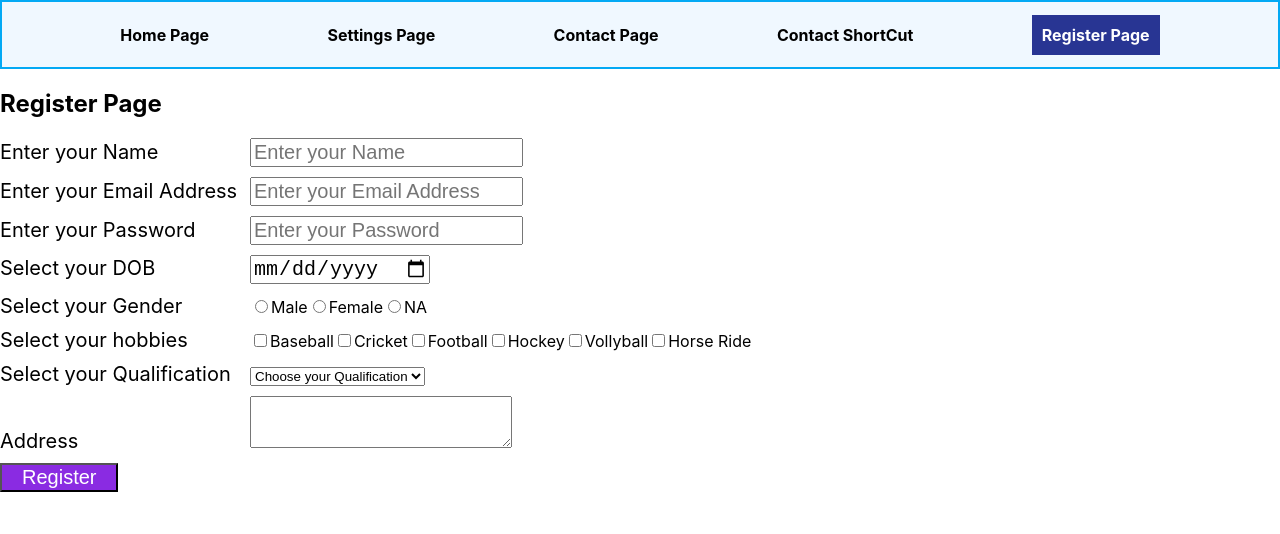
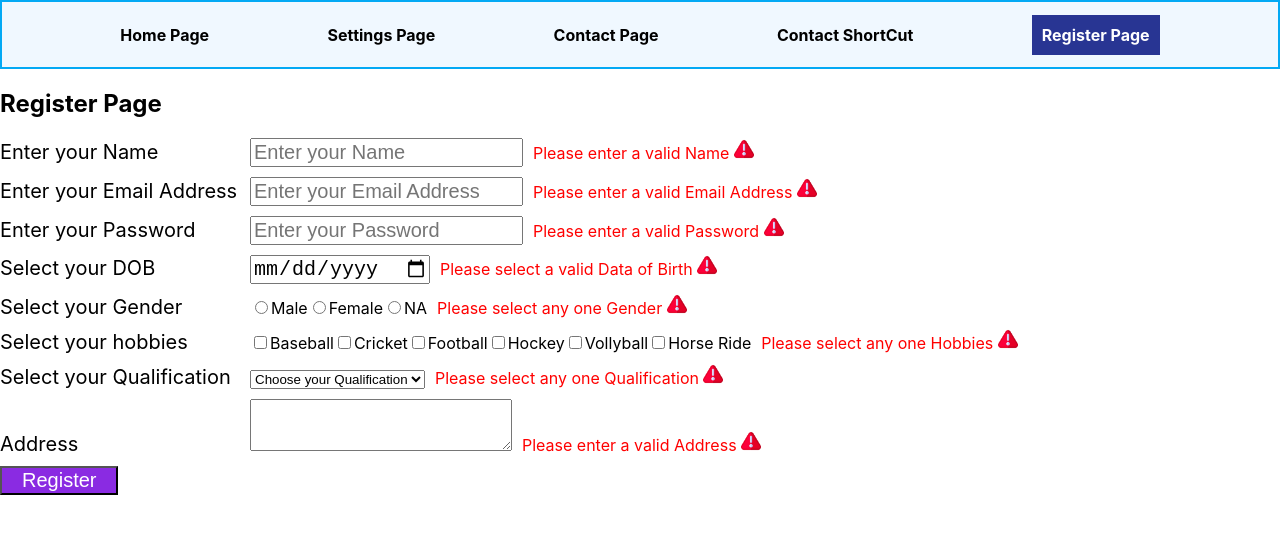
Before and after one commit to karthickvkumar/FullStack, a React (Create React App) app in the folder online-shopping/: page /register in a window 1280 px wide. Both pictures are taken after a click on the button "Register". Shown: the top 534 px of the page. Built offline with nearby package versions, Linux system fonts and the light colour scheme.

Commit message:
commit message

```diff
--- a/online-shopping/src/css/style.css
+++ b/online-shopping/src/css/style.css
@@ -45,3 +45,8 @@
 .eye-icon{
     cursor: pointer;
 }
+
+.error-message{
+    color: red;
+    margin-left: 10px;
+}
--- a/online-shopping/src/pages/register.js
+++ b/online-shopping/src/pages/register.js
@@ -12,6 +12,17 @@ const RegisterPage = () => {
         hobbies: [],
         qualification: "",
         address: ""
+    });
+
+    const [error, updateError] = useState({
+        name : false,
+        email : false,
+        password : false,
+        dateOfBirth : false,
+        gender: false,
+        hobbies: false,
+        qualification: false,
+        address: false
     });
 
     const copyInputField = (event) => {
@@ -33,7 +44,18 @@ const RegisterPage = () => {
     }
 
     const registerAction = () => {
-        console.log(registerForm)
+        console.log(registerForm);
+
+        updateError({
+            name : registerForm.name === "" ? true : false,
+            email : registerForm.email === "" ? true : false,
+            password : registerForm.password === "" ? true : false,
+            dateOfBirth : registerForm.dateOfBirth === "" ? true : false,
+            gender: registerForm.gender === "" ? true : false,
+            hobbies: registerForm.hobbies.length === 0 ? true : false,
+            qualification: registerForm.qualification === "" ? true : false,
+            address: registerForm.address === "" ? true : false,
+        })
     }
 
     return(
@@ -43,24 +65,34 @@ const RegisterPage = () => {
             <div className="contact-space">
                 <label className="contact-label">Enter your Name</label>
                 <input id="name" className="contact-textfield" type="text" placeholder="Enter your Name" onChange={copyInputField} />
+
+                { error.name && <span className="error-message">Please enter a valid Name <img src={require("../images/warning.png")} width="20"/> </span>}
             </div>
             <div className="contact-space">
                 <label className="contact-label">Enter your Email Address</label>
                 <input id="email" className="contact-textfield" type="text" placeholder="Enter your Email Address" onChange={copyInputField}/>
+
+                { error.email && <span className="error-message">Please enter a valid Email Address <img src={require("../images/warning.png")} width="20"/> </span>}
             </div>
             <div className="contact-space">
                 <label className="contact-label">Enter your Password</label>
                 <input id="password" className="contact-textfield" type="password" placeholder="Enter your Password"  onChange={copyInputField}/>
+
+                { error.password && <span className="error-message">Please enter a valid Password <img src={require("../images/warning.png")} width="20"/> </span>}
             </div>
             <div className="contact-space">
                 <label className="contact-label">Select your DOB</label>
                 <input id="dateOfBirth" className="contact-textfield" type="date"  onChange={copyInputField}/>
+
+                { error.dateOfBirth && <span className="error-message">Please select a valid Data of Birth <img src={require("../images/warning.png")} width="20"/> </span>}
             </div>
             <div className="contact-space">
                 <label className="contact-label">Select your Gender</label>
                 <input id="gender" type="radio" name="gender" onChange={copyInputField} value="Male"/>Male
                 <input id="gender" type="radio" name="gender" onChange={copyInputField} value="Female"/>Female
                 <input id="gender" type="radio" name="gender" onChange={copyInputField} value="NA"/>NA
+
+                { error.gender && <span className="error-message">Please select any one Gender <img src={require("../images/warning.png")} width="20"/> </span>}
             </div>
             <div className="contact-space">
                 <label className="contact-label">Select your hobbies</label>
@@ -70,6 +102,8 @@ const RegisterPage = () => {
                 <input id="hobbies" type="checkbox" onChange={copyInputField} value="Hockey"/>Hockey
                 <input id="hobbies" type="checkbox" onChange={copyInputField} value="Vollyball"/>Vollyball
                 <input id="hobbies" type="checkbox" onChange={copyInputField} value="Horse Ride"/>Horse Ride
+
+                {error.hobbies && <span className="error-message">Please select any one Hobbies <img src={require("../images/warning.png")} width="20"/> </span>}
             </div>
             <div className="contact-space">
                 <label className="contact-label">Select your Qualification</label>
@@ -80,10 +114,14 @@ const RegisterPage = () => {
                     <option>Degree College</option>
                     <option>Masters College</option>
                 </select>
+
+                { error.qualification && <span className="error-message">Please select any one Qualification <img src={require("../images/warning.png")} width="20"/> </span>}
             </div>
             <div className="contact-space">
                 <label className="contact-label">Address</label>
                 <textarea id="address" className="contact-textfield" onChange={copyInputField}></textarea>
+
+                { error.address && <span className="error-message">Please enter a valid Address <img src={require("../images/warning.png")} width="20"/> </span>}
             </div>
             <div className="contact-space">
                 <button className="contact-submit" onClick={() => registerAction()}>Register</button>
```
Also changed, not shown: online-shopping/src/images/warning.png (added).
